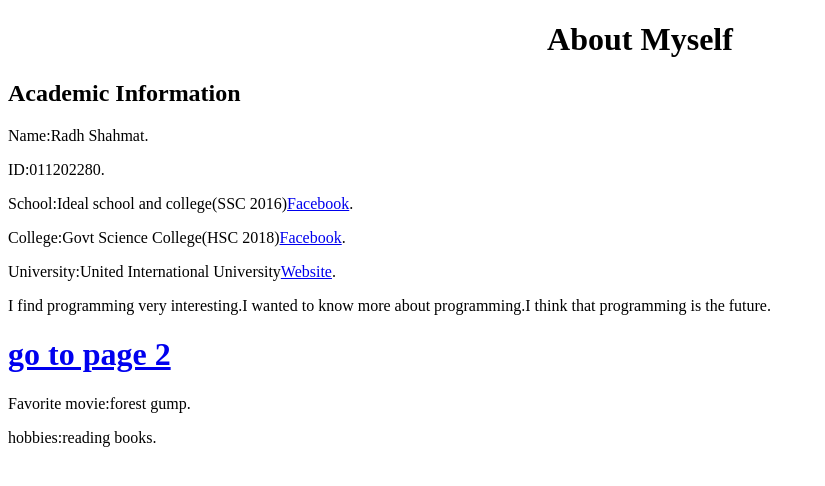
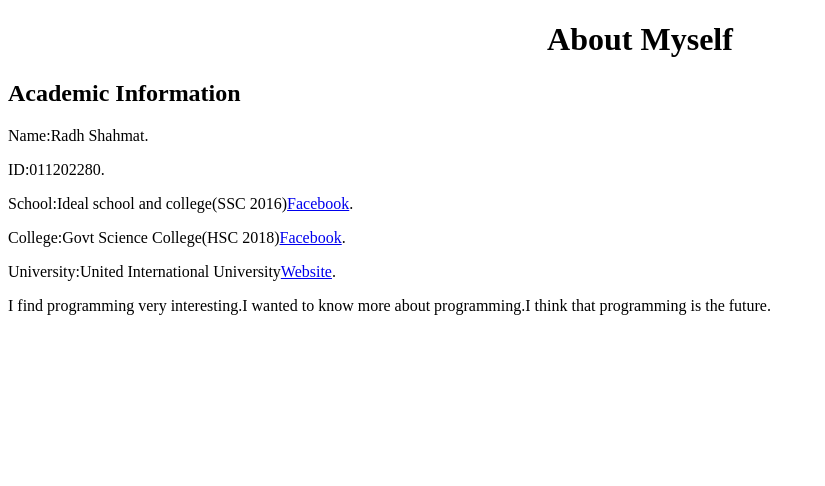
Before and after one commit to RADH820/RADH820.github.io, a plain HTML site: page index.html in a window 1280 px wide. Shown: the whole page, without its empty margins (0-825 px from the left). Drawn offline with Linux system fonts and the light colour scheme.

Commit message:
Update index.html

```diff
--- a/index.html
+++ b/index.html
@@ -13,11 +13,6 @@
 <p>College:Govt Science College(HSC 2018)<a href=https://www.facebook.com/allGSC>Facebook</a>.</p>
   <p>University:United International University<a href=http://www.uiu.ac.bd/>Website</a>.</p>
 <p>I find programming very interesting.I wanted to know more about programming.I think that programming is the future.</p>
-<h1><a href=page2.html>go to page 2</a></h1>
-<p>Favorite movie:forest gump.</p>
-<p>hobbies:reading books.</p>
-
-
 
 </body>
 </html>
```
